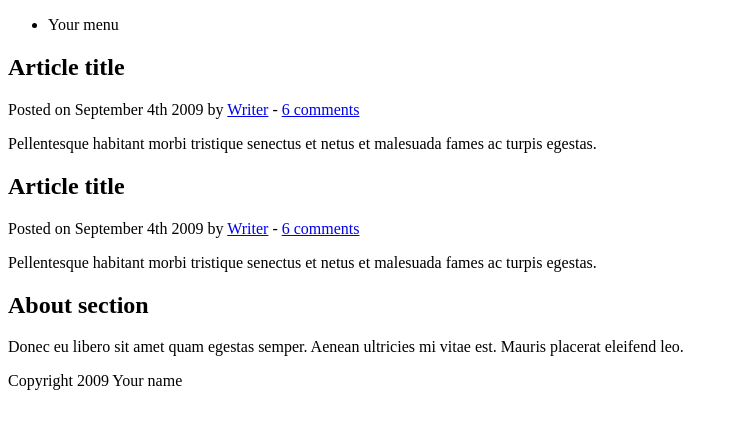
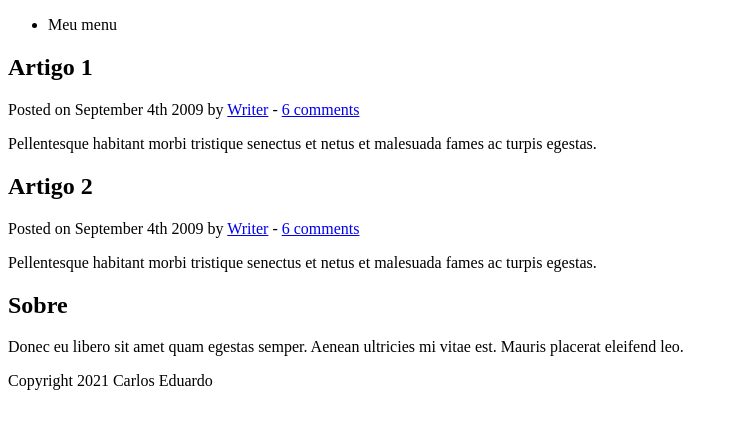
Before and after one commit to carloseduardocastro/test, a plain HTML site: page index.html in a window 1280 px wide. Shown: the whole page, without its empty margins (0-738 px from the left). Drawn offline with Linux system fonts and the light colour scheme.

Commit message:
alteração no conteúdo

```diff
--- a/index.html
+++ b/index.html
@@ -4,7 +4,7 @@
 
 <head>
 	<meta http-equiv="Content-Type" content="text/html; charset=UTF-8" />
-	<title>Your Website</title>
+	<title>Título da página index</title>
 </head>
 
 <body>
@@ -12,7 +12,7 @@
 	<header>
 		<nav>
 			<ul>
-				<li>Your menu</li>
+				<li>Meu menu</li>
 			</ul>
 		</nav>
 	</header>
@@ -21,7 +21,7 @@
 
 		<article>
 			<header>
-				<h2>Article title</h2>
+				<h2>Artigo 1</h2>
 				<p>Posted on <time datetime="2009-09-04T16:31:24+02:00">September 4th 2009</time> by <a href="#">Writer</a> - <a href="#comments">6 comments</a></p>
 			</header>
 			<p>Pellentesque habitant morbi tristique senectus et netus et malesuada fames ac turpis egestas.</p>
@@ -29,7 +29,7 @@
 
 		<article>
 			<header>
-				<h2>Article title</h2>
+				<h2>Artigo 2</h2>
 				<p>Posted on <time datetime="2009-09-04T16:31:24+02:00">September 4th 2009</time> by <a href="#">Writer</a> - <a href="#comments">6 comments</a></p>
 			</header>
 			<p>Pellentesque habitant morbi tristique senectus et netus et malesuada fames ac turpis egestas.</p>
@@ -38,12 +38,12 @@
 	</section>
 
 	<aside>
-		<h2>About section</h2>
+		<h2>Sobre</h2>
 		<p>Donec eu libero sit amet quam egestas semper. Aenean ultricies mi vitae est. Mauris placerat eleifend leo.</p>
 	</aside>
 
 	<footer>
-		<p>Copyright 2009 Your name</p>
+		<p>Copyright 2021 Carlos Eduardo</p>
 	</footer>
 
 </body>
```
